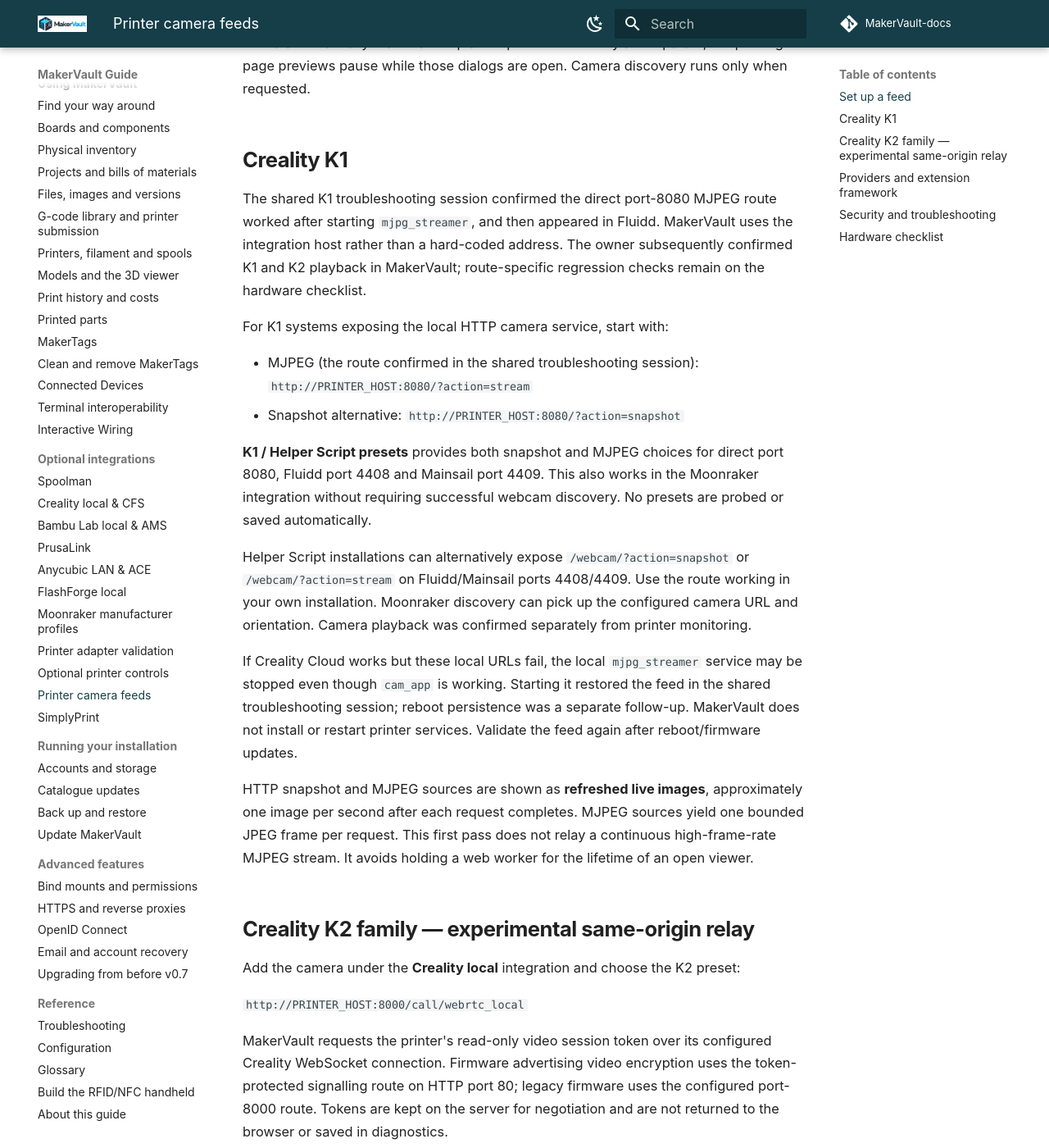
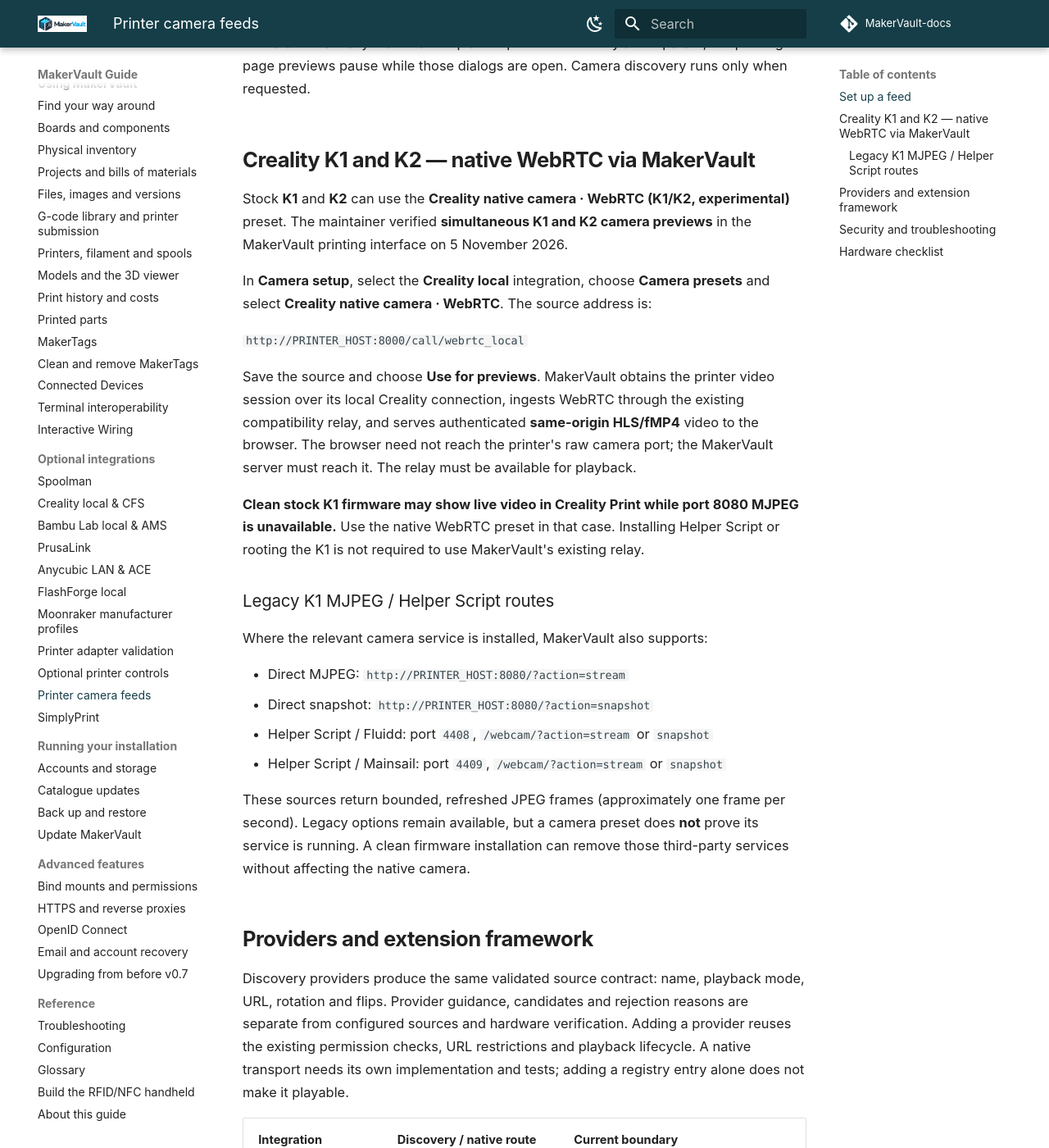
Before and after one commit to gavrd7/MakerVault-docs, an MkDocs documentation site: the page built from docs/guide/integrations/printer-cameras.md, in a window 1280 px wide and 1400 px high, scrolled down 1149 px. Shown: the whole window at 82% size. Built offline with MkDocs 1.6.1 and Material for MkDocs 9.7.7, drawn with Linux system fonts in a browser that asks for light colours; comment, search, counter and statistics services are not loaded; some of the changed text lies outside the part shown.

Commit message:
docs(camera): document working stock K1 and K2 same-origin WebRTC preview

```diff
--- a/docs/guide/integrations/printer-cameras.md
+++ b/docs/guide/integrations/printer-cameras.md
@@ -16,34 +16,28 @@
 
 You can configure up to eight sources per printer integration. Multiple visible printer cards can show their own feeds. Changing the configured preview, disabling its integration, scrolling the card off-screen, hiding the browser tab or leaving the page releases playback resources. Visible dashboard and 3D Printing cards fetch camera media automatically. Camera setup and Open live telemetry are separate; the printing-page previews pause while those dialogs are open. Camera discovery runs only when requested.
 
-## Creality K1
+## Creality K1 and K2 — native WebRTC via MakerVault
 
-The shared K1 troubleshooting session confirmed the direct port-8080 MJPEG route worked after starting `mjpg_streamer`, and then appeared in Fluidd. MakerVault uses the integration host rather than a hard-coded address. The owner subsequently confirmed K1 and K2 playback in MakerVault; route-specific regression checks remain on the hardware checklist.
+Stock **K1** and **K2** can use the **Creality native camera · WebRTC (K1/K2, experimental)** preset. The maintainer verified **simultaneous K1 and K2 camera previews** in the MakerVault printing interface on 5 November 2026.
 
-For K1 systems exposing the local HTTP camera service, start with:
-
-- MJPEG (the route confirmed in the shared troubleshooting session): `http://PRINTER_HOST:8080/?action=stream`
-- Snapshot alternative: `http://PRINTER_HOST:8080/?action=snapshot`
-
-**K1 / Helper Script presets** provides both snapshot and MJPEG choices for direct port 8080, Fluidd port 4408 and Mainsail port 4409. This also works in the Moonraker integration without requiring successful webcam discovery. No presets are probed or saved automatically.
-
-Helper Script installations can alternatively expose `/webcam/?action=snapshot` or `/webcam/?action=stream` on Fluidd/Mainsail ports 4408/4409. Use the route working in your own installation. Moonraker discovery can pick up the configured camera URL and orientation. Camera playback was confirmed separately from printer monitoring.
-
-If Creality Cloud works but these local URLs fail, the local `mjpg_streamer` service may be stopped even though `cam_app` is working. Starting it restored the feed in the shared troubleshooting session; reboot persistence was a separate follow-up. MakerVault does not install or restart printer services. Validate the feed again after reboot/firmware updates.
-
-HTTP snapshot and MJPEG sources are shown as **refreshed live images**, approximately one image per second after each request completes. MJPEG sources yield one bounded JPEG frame per request. This first pass does not relay a continuous high-frame-rate MJPEG stream. It avoids holding a web worker for the lifetime of an open viewer.
-
-## Creality K2 family — experimental same-origin relay
-
-Add the camera under the **Creality local** integration and choose the K2 preset:
+In **Camera setup**, select the **Creality local** integration, choose **Camera presets** and select **Creality native camera · WebRTC**. The source address is:
 
 `http://PRINTER_HOST:8000/call/webrtc_local`
 
-MakerVault requests the printer's read-only video session token over its configured Creality WebSocket connection. Firmware advertising video encryption uses the token-protected signalling route on HTTP port 80; legacy firmware uses the configured port-8000 route. Tokens are kept on the server for negotiation and are not returned to the browser or saved in diagnostics.
+Save the source and choose **Use for previews**. MakerVault obtains the printer video session over its local Creality connection, ingests WebRTC through the existing compatibility relay, and serves authenticated **same-origin HLS/fMP4** video to the browser. The browser need not reach the printer's raw camera port; the MakerVault server must reach it. The relay must be available for playback.
 
-MakerVault negotiates the printer-side WebRTC video internally; the browser receives HLS/fMP4 from MakerVault and does not establish a WebRTC session with the printer. It never requests access to your phone or computer's camera/microphone. Printer codec, signalling and firmware differences still require testing on each model/firmware; monitoring success is not playback validation.
+**Clean stock K1 firmware may show live video in Creality Print while port 8080 MJPEG is unavailable.** Use the native WebRTC preset in that case. Installing Helper Script or rooting the K1 is not required to use MakerVault's existing relay.
 
-MakerVault terminates the K2 compatibility path inside the application container. Its loopback-only go2rtc helper ingests the printer stream and MakerVault serves authenticated same-origin HLS/fMP4 to the browser. Plain HTTP on the normal application port works on a LAN, and HTTPS through a reverse proxy uses that same origin. No dedicated camera media port, TURN server or direct browser-to-printer route is required. Close other printer camera viewers if the printer permits only one session. Use Reconnect after a connection failure.
+### Legacy K1 MJPEG / Helper Script routes
+
+Where the relevant camera service is installed, MakerVault also supports:
+
+- Direct MJPEG: `http://PRINTER_HOST:8080/?action=stream`
+- Direct snapshot: `http://PRINTER_HOST:8080/?action=snapshot`
+- Helper Script / Fluidd: port `4408`, `/webcam/?action=stream` or `snapshot`
+- Helper Script / Mainsail: port `4409`, `/webcam/?action=stream` or `snapshot`
+
+These sources return bounded, refreshed JPEG frames (approximately one frame per second). Legacy options remain available, but a camera preset does **not** prove its service is running. A clean firmware installation can remove those third-party services without affecting the native camera.
 
 ## Providers and extension framework
 
@@ -51,7 +45,7 @@
 
 | Integration | Discovery / native route | Current boundary |
 | --- | --- | --- |
-| Creality | K1 direct/Helper Script presets; K2 internal WebRTC ingestion → same-origin HLS/fMP4 | K1/K2 playback owner-tested; broader firmware/browser matrix still experimental |
+| Creality | K1/K2 native WebRTC ingestion → same-origin HLS/fMP4; legacy K1 MJPEG/Helper Script presets | K1/K2 playback owner-tested; broader firmware/browser matrix still experimental |
 | Moonraker / Klipper; Elegoo, QIDI, Sovol, Snapmaker, Voron profiles | Moonraker webcam configuration | HTTP snapshots/MJPEG only; Klipper needs an external camera service |
 | OctoPrint | Default webcam settings, including orientation | Falls back to usable stream when the configured snapshot is localhost; does not fetch MakerVault localhost |
 | Prusa | PrusaLink `GET /api/v1/cameras`, then `GET /api/v1/cameras/{camera_id}/snap` | Experimental; only PrusaLink versions exposing this API; API-key authentication; reads latest stored image, does not trigger captures or import Connect cloud cameras |
@@ -70,15 +64,15 @@
 
 Responses have byte, image-dimension and network timeout limits. A per-user request guard prevents overlapping camera proxy work; media requests from multiple visible feeds are queued in the browser tab. Failed image requests retry twice and then stop until Reconnect is selected. Responses are private and not cached. Changing a camera hostname may require updating its integration hostname first.
 
-If discovery is empty, configure the exact snapshot/MJPEG URL manually. Unsupported HLS, RTSP and generic WebRTC sources are not treated as MJPEG. Separate camera hosts, cloud feeds and media relay/transcoding remain follow-up work. Unsupported camera interfaces remain unavailable even if telemetry reports camera hardware.
+If discovery is empty, choose the native WebRTC preset or configure an exact supported camera URL manually. Unsupported HLS, RTSP and generic WebRTC sources are not treated as MJPEG. Separate camera hosts, cloud feeds and media relay/transcoding remain follow-up work. Unsupported camera interfaces remain unavailable even if telemetry reports camera hardware.
 
 ## Hardware checklist
 
-- Test all three K1 direct/Fluidd/Mainsail routes through Creality and Moonraker; test K2 same-origin playback independently across representative firmware/browsers and record the combination.
+- Retest K1/K2 native WebRTC across representative firmware/browsers and confirm K2 behaviour is preserved; test K1 direct/Fluidd/Mainsail MJPEG routes on installations that provide those services.
 - Confirm an image or video actually appears, and verify orientation and fullscreen at desktop and mobile sizes.
 - Scroll previews off-screen/on-screen, hide/show the tab, change the configured camera and leave the page; verify playback is released and printer monitoring continues.
 - Test printer offline/reconnect and camera authentication errors.
-- Test HTTP feeds through the HTTPS reverse proxy. Test K2 on LAN/VPN; do not claim remote media relay support.
+- Test HTTP feeds and both K1/K2 native WebRTC relay through MakerVault HTTPS/reverse-proxy deployments; ensure the MakerVault server can reach the printer's LAN video service.
 - Test PrusaLink API-key snapshot access and freshness; Anycubic/FlashForge reported HTTP sources and unsupported-format guidance; each Moonraker profile and OctoPrint orientation/fallback. Record model, firmware, route and browser.
 - Confirm a different MakerVault account cannot list or view the source.
 
```
